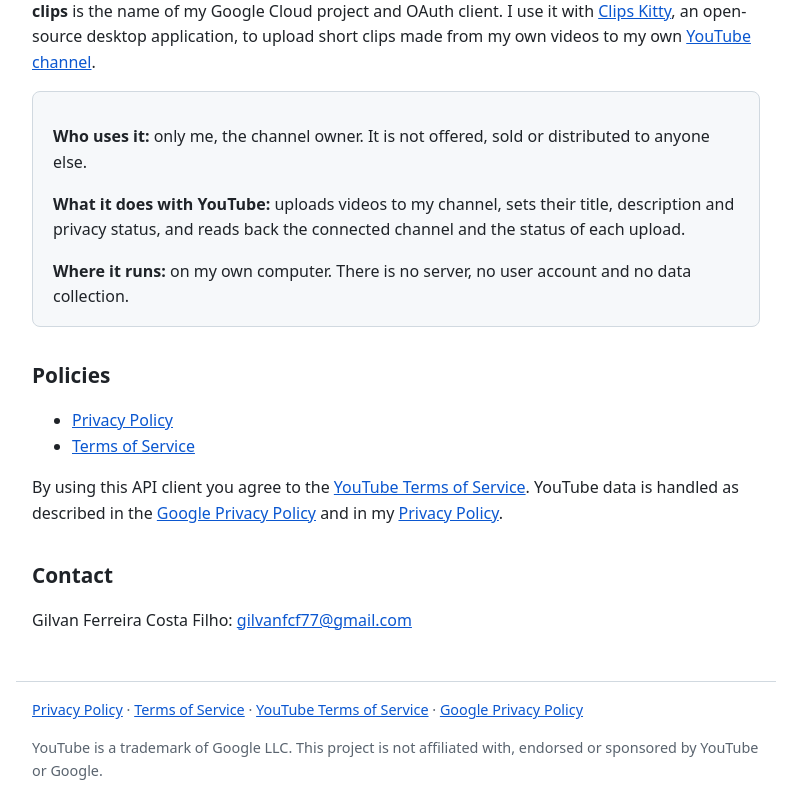
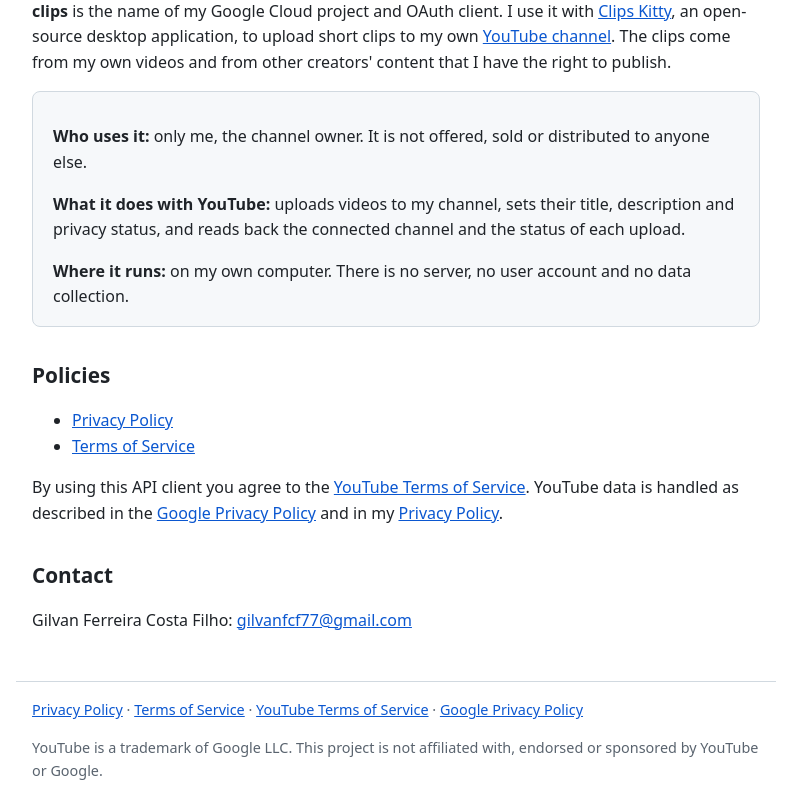
Before and after one commit to gilvanfcf77/channel-clips, a plain HTML site: page index.html in a window 1280 px wide. Shown: the part 255-1045 px from the top of the page, without its empty margins (244-1035 px from the left). Drawn offline with Linux system fonts and the light colour scheme.

Commit message:
Describe clip sources on the homepage
Co-Authored-By: Claude Opus 5.5 <noreply@anthropic.com>

```diff
--- a/index.html
+++ b/index.html
@@ -23,8 +23,9 @@
     <p>
       <strong>clips</strong> is the name of my Google Cloud project and OAuth client. I use it with
       <a href="https://github.com/ColinGPT9/clips-studio">Clips Kitty</a>, an open-source desktop
-      application, to upload short clips made from my own videos to my own
-      <a href="https://www.youtube.com/@politicaemversos">YouTube channel</a>.
+      application, to upload short clips to my own
+      <a href="https://www.youtube.com/@politicaemversos">YouTube channel</a>. The clips come from my
+      own videos and from other creators' content that I have the right to publish.
     </p>
 
     <div class="card">
```
